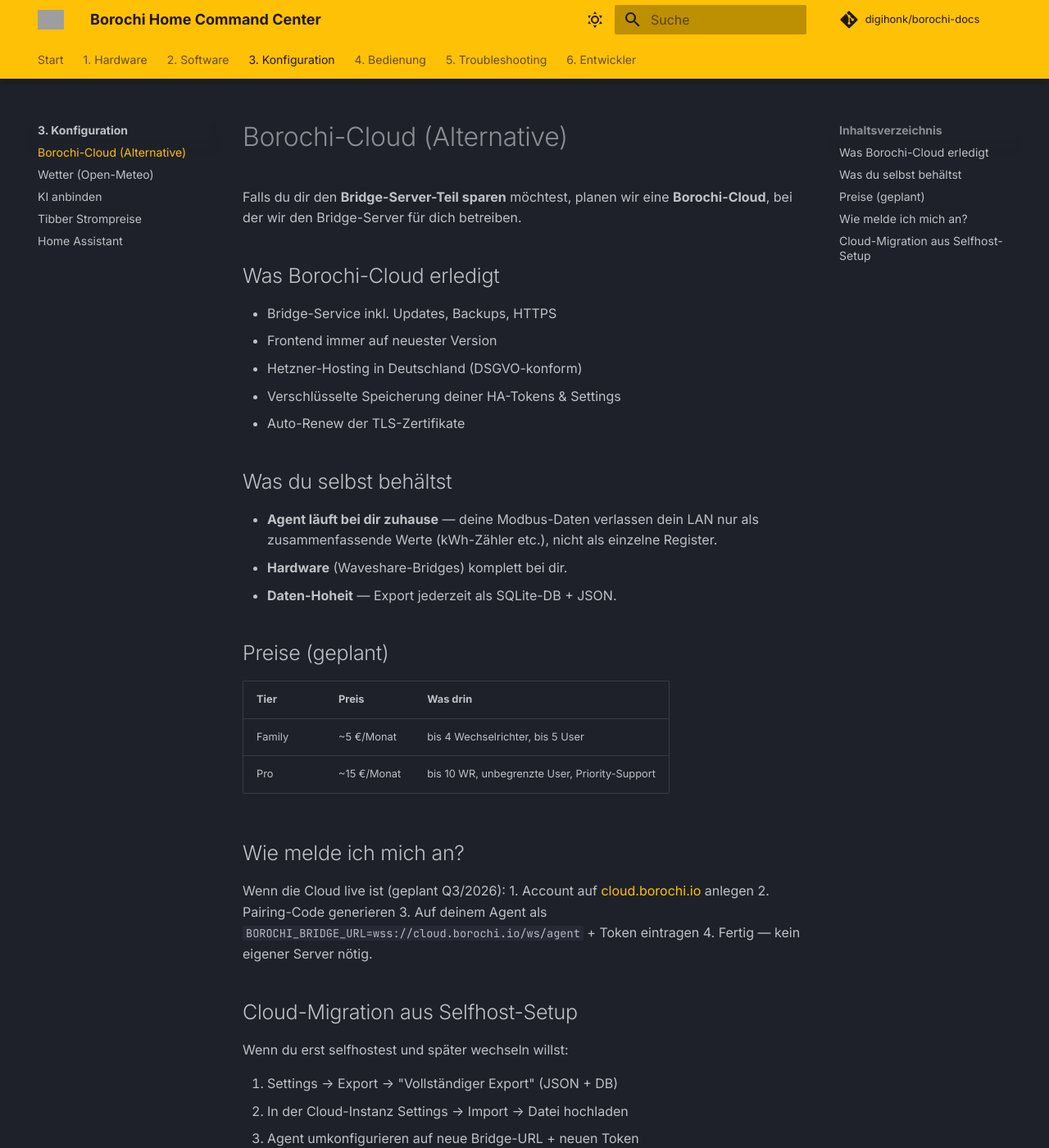
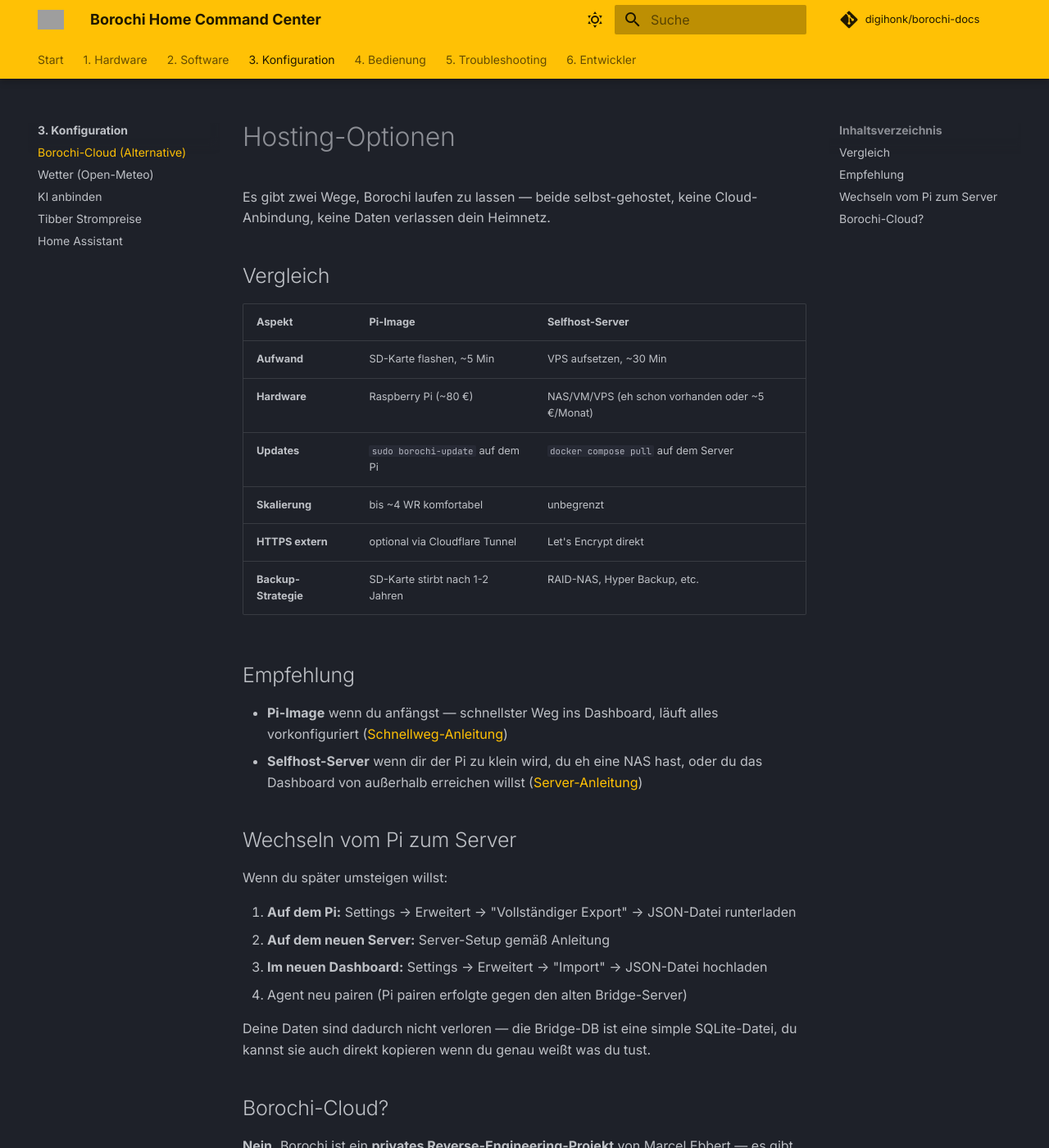
Before and after one commit to digihonk/borochi-docs, an MkDocs documentation site: the page built from docs/03-config/01-cloud-alternative.md, in a window 1280 px wide and 1400 px high. Shown: the whole window at 82% size. Built offline with MkDocs 1.6.1 and Material for MkDocs 9.7.7, drawn with Linux system fonts in a browser that asks for light colours; comment, search, counter and statistics services are not loaded; some of the changed text lies outside the part shown; grey boxes are pictures that could not be loaded.

Commit message:
docs: borochi.io-Domains raus, Cloud-Konzept zurückgenommen

```diff
--- a/docs/03-config/01-cloud-alternative.md
+++ b/docs/03-config/01-cloud-alternative.md
@@ -1,51 +1,44 @@
-# Borochi-Cloud (Alternative)
+# Hosting-Optionen
 
-<!-- TODO: Cloud-Angebot konkretisieren wenn die Cloud-Variante live ist -->
+Es gibt zwei Wege, Borochi laufen zu lassen — beide selbst-gehostet,
+keine Cloud-Anbindung, keine Daten verlassen dein Heimnetz.
 
-Falls du dir den **Bridge-Server-Teil sparen** möchtest, planen wir eine
-**Borochi-Cloud**, bei der wir den Bridge-Server für dich betreiben.
+## Vergleich
 
-## Was Borochi-Cloud erledigt
+| Aspekt | Pi-Image | Selfhost-Server |
+|---|---|---|
+| **Aufwand** | SD-Karte flashen, ~5 Min | VPS aufsetzen, ~30 Min |
+| **Hardware** | Raspberry Pi (~80 €) | NAS/VM/VPS (eh schon vorhanden oder ~5 €/Monat) |
+| **Updates** | `sudo borochi-update` auf dem Pi | `docker compose pull` auf dem Server |
+| **Skalierung** | bis ~4 WR komfortabel | unbegrenzt |
+| **HTTPS extern** | optional via Cloudflare Tunnel | Let's Encrypt direkt |
+| **Backup-Strategie** | SD-Karte stirbt nach 1-2 Jahren | RAID-NAS, Hyper Backup, etc. |
 
-- Bridge-Service inkl. Updates, Backups, HTTPS
-- Frontend immer auf neuester Version
-- Hetzner-Hosting in Deutschland (DSGVO-konform)
-- Verschlüsselte Speicherung deiner HA-Tokens & Settings
-- Auto-Renew der TLS-Zertifikate
+## Empfehlung
 
-## Was du selbst behältst
+- **Pi-Image** wenn du anfängst — schnellster Weg ins Dashboard,
+  läuft alles vorkonfiguriert ([Schnellweg-Anleitung](../02-software/00-image-flash.md))
+- **Selfhost-Server** wenn dir der Pi zu klein wird, du eh eine NAS
+  hast, oder du das Dashboard von außerhalb erreichen willst
+  ([Server-Anleitung](../02-software/01-bridge-server.md))
 
-- **Agent läuft bei dir zuhause** — deine Modbus-Daten verlassen dein
-  LAN nur als zusammenfassende Werte (kWh-Zähler etc.), nicht als
-  einzelne Register.
-- **Hardware** (Waveshare-Bridges) komplett bei dir.
-- **Daten-Hoheit** — Export jederzeit als SQLite-DB + JSON.
+## Wechseln vom Pi zum Server
 
-## Preise (geplant)
+Wenn du später umsteigen willst:
 
-<!-- TODO: Preise finalisieren -->
+1. **Auf dem Pi:** Settings → Erweitert → "Vollständiger Export" → JSON-Datei runterladen
+2. **Auf dem neuen Server:** Server-Setup gemäß Anleitung
+3. **Im neuen Dashboard:** Settings → Erweitert → "Import" → JSON-Datei hochladen
+4. Agent neu pairen (Pi pairen erfolgte gegen den alten Bridge-Server)
 
-| Tier | Preis | Was drin |
-|---|---|---|
-| Family | ~5 €/Monat | bis 4 Wechselrichter, bis 5 User |
-| Pro | ~15 €/Monat | bis 10 WR, unbegrenzte User, Priority-Support |
+Deine Daten sind dadurch nicht verloren — die Bridge-DB ist eine simple
+SQLite-Datei, du kannst sie auch direkt kopieren wenn du genau weißt was
+du tust.
 
-## Wie melde ich mich an?
+## Borochi-Cloud?
 
-<!-- TODO: Sign-Up-Flow ausarbeiten, wenn Cloud live ist -->
-
-Wenn die Cloud live ist (geplant Q3/2026):
-1. Account auf [cloud.borochi.io](https://cloud.borochi.io) anlegen
-2. Pairing-Code generieren
-3. Auf deinem Agent als `BOROCHI_BRIDGE_URL=wss://cloud.borochi.io/ws/agent` + Token eintragen
-4. Fertig — kein eigener Server nötig.
-
-## Cloud-Migration aus Selfhost-Setup
-
-Wenn du erst selfhostest und später wechseln willst:
-
-1. Settings → Export → "Vollständiger Export" (JSON + DB)
-2. In der Cloud-Instanz Settings → Import → Datei hochladen
-3. Agent umkonfigurieren auf neue Bridge-URL + neuen Token
-
-→ **Weiter mit konkreten Anbindungen: [Wetter](02-wetter.md)**
+**Nein.** Borochi ist ein **privates Reverse-Engineering-Projekt** von Marcel
+Ebbert — es gibt keine kommerzielle Cloud, keine Subscription, keine
+zentral gehostete Variante. Du bleibst Herr deiner Daten und deiner
+Wechselrichter. Falls dir die Selfhost-Welt zu groß ist, ist das Pi-Image
+die einfachste Lösung — flashen, fertig.
```
Also changed, not shown: README.md (+1 -1 lines), docs/02-software/index.md (+6 -11 lines), docs/03-config/index.md (+3 -3 lines), docs/06-entwickler/03-contributing.md (+1 -1 lines), docs/index.md (+7 -5 lines).
